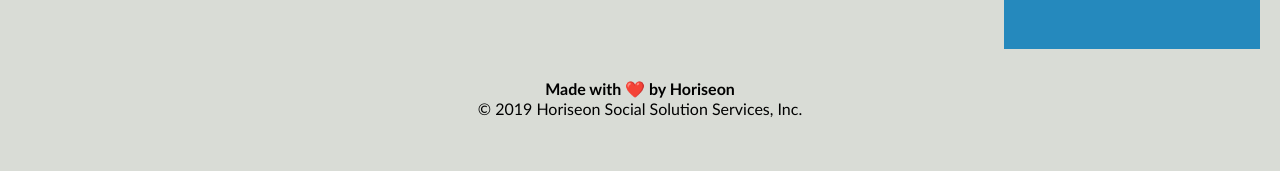
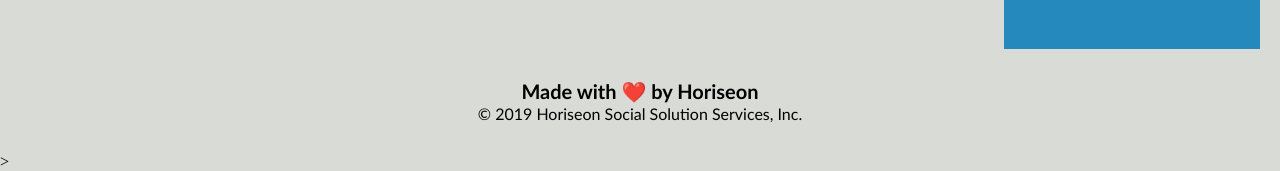
Before and after one commit to Ch40s1/Accessibility-standards, a plain HTML site: page Develop/index.html in a window 1280 px wide. Shown: the part 1870-2041 px from the top of the page. Before the commit the page ends 2018 px from the top, so only its background shows below. Drawn offline with Linux system fonts and the light colour scheme.

Commit message:
Simplified HTML, also meta data added

```diff
--- a/Develop/assets/css/style.css
+++ b/Develop/assets/css/style.css
@@ -130,13 +130,13 @@
     font-size: 36px;
 }
 
-.footer {
+footer {
     padding: 30px;
     clear: both;
     font-family: 'Trebuchet MS', 'Lucida Sans Unicode', 'Lucida Grande', 'Lucida Sans', Arial, sans-serif;
     text-align: center;
 }
 
-.footer h2 {
+h4 {
     font-size: 20px;
 }
--- a/Develop/index.html
+++ b/Develop/index.html
@@ -3,6 +3,8 @@
 
 <head>
     <meta charset="UTF-8" />
+    <meta name="viewport" content=""width=device-width, initial-scale="1.0" />
+    <meta name="description" content="Horiseon Home Page" />
     <link rel="stylesheet" href="./assets/css/style.css">
     <title>Horiseon:Social Solution Services, Inc.</title>
 </head>
@@ -11,18 +13,12 @@
     <header>
     <!--this section contains main navigation bar and big image -->
     <div class="header">
-        <h1>Hori<span class="seo">seo</span>n</h1>
+    <h1>Hori<span class="seo">seo</span>n</h1>
         <div>
             <ul>
-                <li>
-                    <a href="#search-engine-optimization">Search Engine Optimization</a>
-                </li>
-                <li>
-                    <a href="#online-reputation-management">Online Reputation Management</a>
-                </li>
-                <li>
-                    <a href="#social-media-marketing">Social Media Marketing</a>
-                </li>
+                <li><a href="#search-engine-optimization">Search Engine Optimization</a></li>
+                <li><a href="#online-reputation-management">Online Reputation Management</a></li>
+                <li><a href="#social-media-marketing">Social Media Marketing</a></li>
             </ul>
         </div>
     </div>
@@ -30,14 +26,13 @@
 
 
     <!-- this section contains the main body of the page-->
-    <div class="hero"></div>
+    <div class="hero">
+    </div>
     <div class="content">
         <div id="search-engine-optimization" class="search-engine-optimization">
             <img src="./assets/images/search-engine-optimization.jpg" class="float-left" />
             <h2>Search Engine Optimization</h2>
-            <p>
-                The dominance of mobile internet use means that users are searching for the right business as they travel, shop, or sit on their couch at home. Search Engine Optimization (SEO) allows you to increase your visibility and find the right customers for your business.
-            </p>
+            <p>The dominance of mobile internet use means that users are searching for the right business as they travel, shop, or sit on their couch at home. Search Engine Optimization (SEO) allows you to increase your visibility and find the right customers for your business. </p>
         </div>
         <div id="online-reputation-management" class="online-reputation-management">
             <img src="./assets/images/online-reputation-management.jpg" class="float-right" />
@@ -80,12 +75,14 @@
             </p>
         </div>
     </div>
-    <div class="footer">
+
+    <!-- Footer Section-->
+    <footer>
         <h4>Made with ❤️️ by Horiseon</h4>
         <p>
             &copy; 2019 Horiseon Social Solution Services, Inc.
         </p>
-    </div>
+    </footer>>
 
 
 </body>
```
